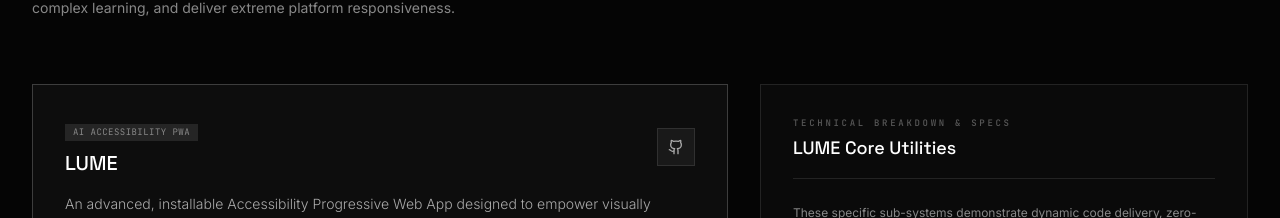
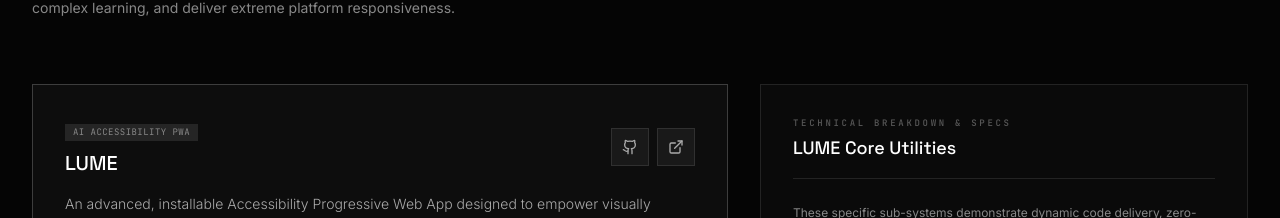
Before and after one commit to maansjayden/jayden-port, a React (Vite) app: page / in a window 1280 px wide. Shown: the part 1315-1533 px from the top of the page. Built offline with nearby package versions, Linux system fonts and the light colour scheme; a web font is replaced by a local one.

Commit message:
Add live site icon button to project cards alongside GitHub icon

```diff
--- a/src/components/Projects.tsx
+++ b/src/components/Projects.tsx
@@ -80,8 +80,9 @@ export default function Projects({ highContrast }: ProjectsProps) {
 
                     {/* Action Links */}
                     <div className="flex items-center gap-2" onClick={(e) => e.stopPropagation()}>
+                      {project.links?.github && (
                         <a
-                        href={project.links?.github}
+                          href={project.links.github}
                           target="_blank"
                           rel="noopener noreferrer"
                           className={`p-2.5 rounded-none border transition-all hover:scale-105 ${
@@ -93,6 +94,22 @@ export default function Projects({ highContrast }: ProjectsProps) {
                         >
                           <Github className="h-4 w-4" />
                         </a>
+                      )}
+                      {project.links?.live && (
+                        <a
+                          href={project.links.live}
+                          target="_blank"
+                          rel="noopener noreferrer"
+                          className={`p-2.5 rounded-none border transition-all hover:scale-105 ${
+                            highContrast
+                              ? "border-cyan-400 text-cyan-400 hover:bg-white/10"
+                              : "border-white/10 text-[#aaa] hover:text-white bg-white/5"
+                          }`}
+                          aria-label={`Visit ${project.title} live website (opens in a new tab)`}
+                        >
+                          <ExternalLink className="h-4 w-4" />
+                        </a>
+                      )}
                     </div>
                   </div>
 
```
Lines whose indentation alone changed are shown as unchanged.
